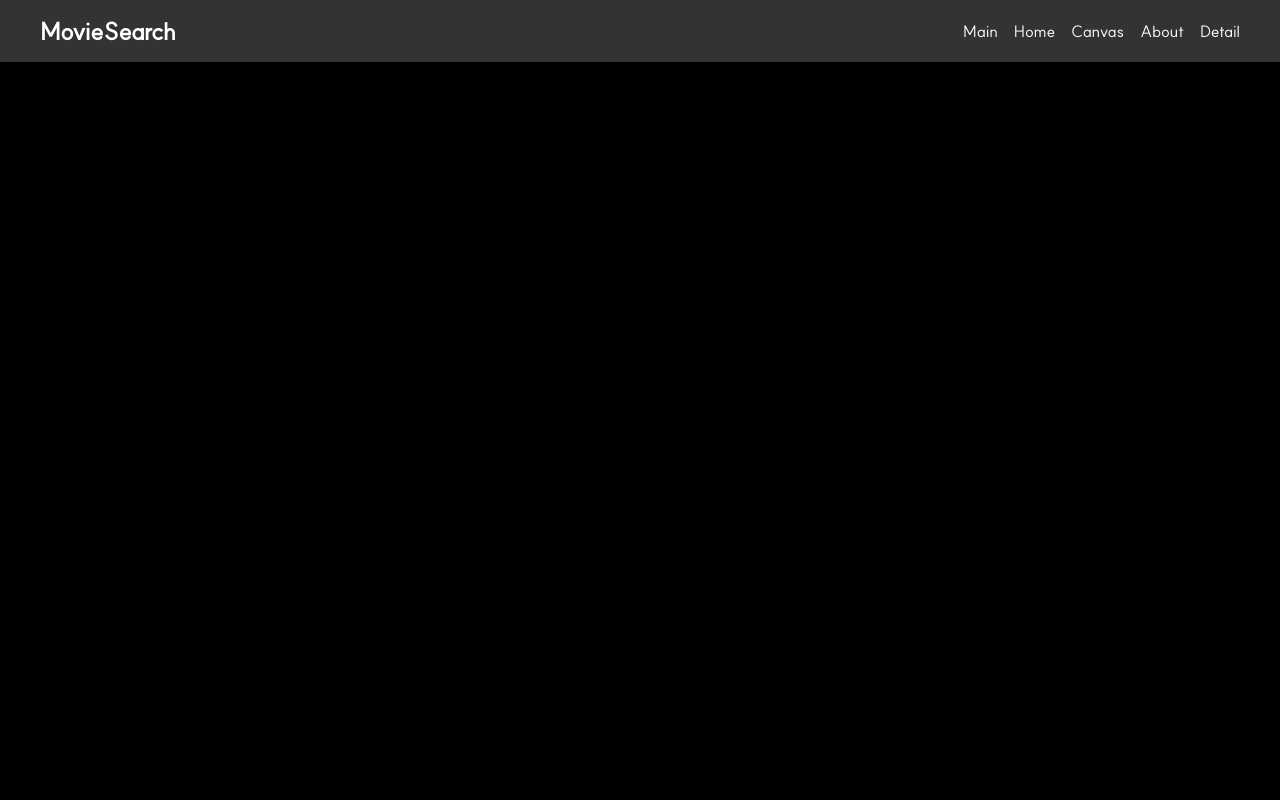
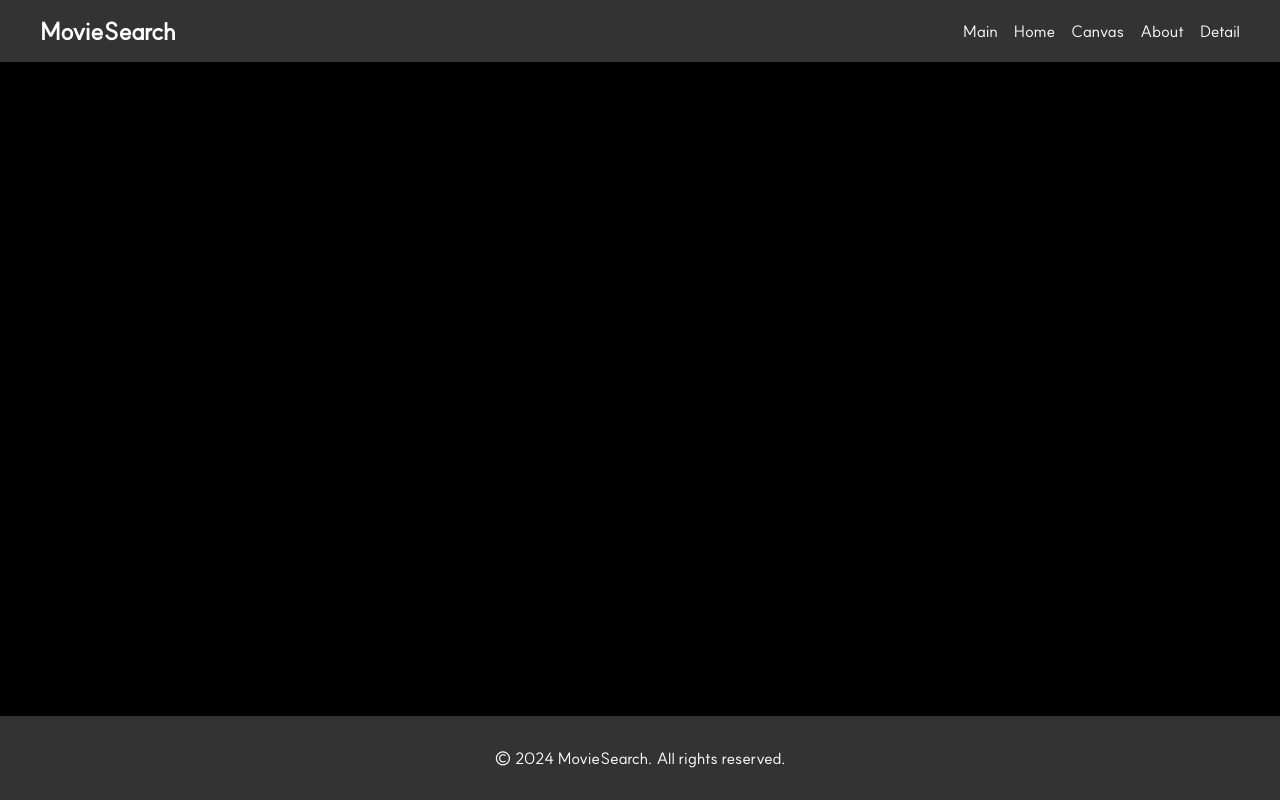
Before and after one commit to yeoniii20/movit, a Vue app: page / in a window 1280 px wide. Shown: the top 800 px of the page. Built offline with nearby package versions, Linux system fonts and the light colour scheme; the HTML template or start-up script is replaced by a standard one.

Commit message:
fix: 스크롤 영역 수정

```diff
--- a/src/App.vue
+++ b/src/App.vue
@@ -1,40 +1,30 @@
-<script setup></script>
-
 <template>
-  <!-- <nav>
-    <Routerlink to="/">Home</Routerlink>
-    <span> | </span>
-    <RouterLink to="/about">About</RouterLink>
-  </nav> -->
-  <main>
+  <div id="app">
     <HeaderCom />
-    <RouterView></RouterView>
+    <main>
+      <RouterView></RouterView>
+    </main>
     <FooterCom />
-  </main>
+  </div>
 </template>
 
-<script>
+<script setup>
 import HeaderCom from "./components/HeaderCom.vue";
 import FooterCom from "./components/FooterCom.vue";
+</script>
 
-export default {
-  name: "App",
-  components: {
-    HeaderCom,
-    FooterCom,
-  },
-};
-</script>
 <style>
 body {
   margin: 0;
   font-family: "SUITE", sans-serif;
+  overflow: hidden; /* 전체 스크롤을 없앰 */
 }
 
 #app {
   display: flex;
   flex-direction: column;
-  min-height: 100vh;
+  height: 100vh;
+  overflow: hidden;
 }
 
 header {
@@ -49,7 +39,8 @@ header {
 
 main {
   flex: 1;
-  margin-top: 60px; /* 헤더의 높이만큼 마진 */
+  overflow-y: auto; /* main 영역에만 스크롤이 생기도록 함 */
+  margin-top: 60px;
 }
 
 footer {
```
